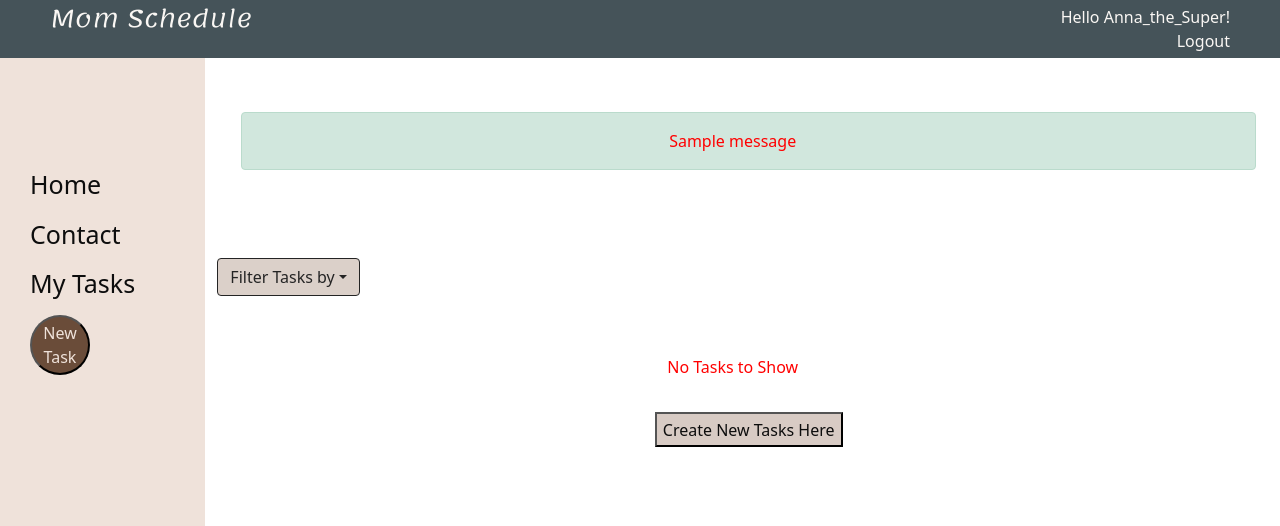
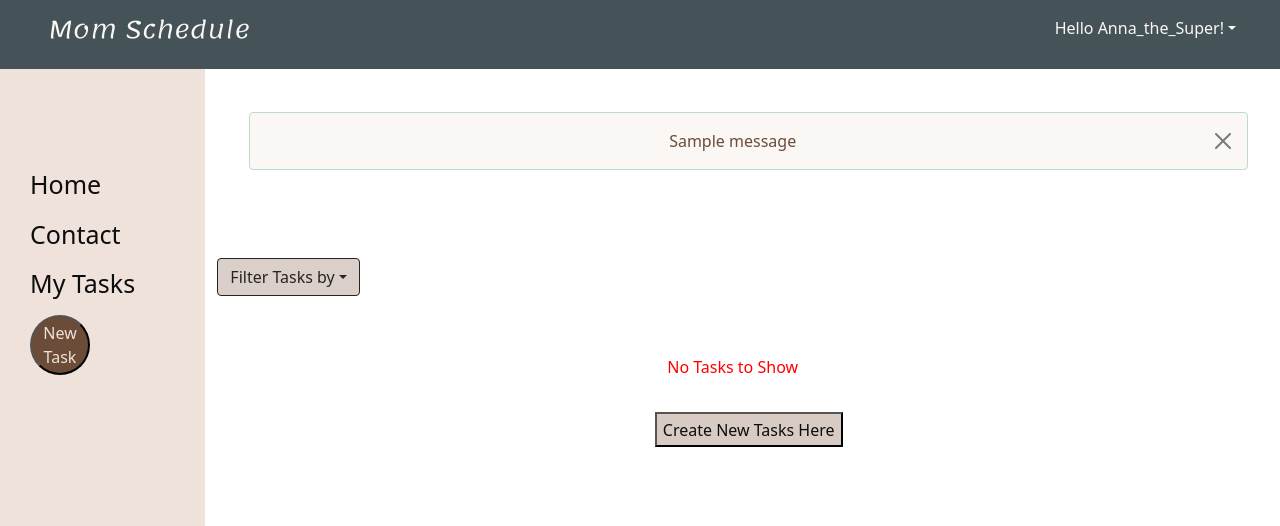
Before and after one commit to annagabain/Mom-Schedule, a Django app: page /all_tasks in a window 1280 px wide. Shown: the top 526 px of the page. Run offline with Django 3.2, Linux system fonts and the light colour scheme; a user stored in the database is signed in; data comes from the database, SQL or seed files in the repository; tables that the repository leaves empty hold one stand-in row (values such as "Sample post"); one stand-in notice (Sample message) is shown; parts of the project's set-up code (start-up, migrations or seed data) failed here and were passed over; some libraries are stand-ins or nearby versions.

Commit message:
Logout dropdown

```diff
--- a/static/css/style.css
+++ b/static/css/style.css
@@ -21,7 +21,7 @@ body {
 }
 
 header {
-    padding: 5px 50px;
+    padding: 1rem 3rem;
     position: fixed;
 }
 
@@ -105,8 +105,25 @@ a:active {
     color: #FAF7F4;
 }
 
-.login-greeting a:hover {
+.login-greeting a:hover
+ {
     color: #D8CBC4;
+}
+
+#login_greeting_logout_button,
+#login_greeting_logout_button a,
+#login_greeting_logout_button a:link,
+#login_greeting_logout_button a:visited,
+#login_greeting_logout_button a:active {
+    color: #0D0D0D;
+    text-decoration: none;
+}
+
+#login_greeting_logout_button a:hover
+ {
+    color: #D8CBC4;
+    background-color: #6A4C39;
+
 }
 
 .main-content {
--- a/templates/base.html
+++ b/templates/base.html
@@ -31,13 +31,15 @@
                 <div class="login-greeting col-lg-2 col-md-2  col-sm-2 col-6">
                     <!-- log in or logout based on authentication status -->
                     {% if user.is_authenticated %}
-                    <span>Hello {{user.username}}!</span>
-                    <br>
-                    <a href="/logout">Logout</a>
+                    <div class="dropdown">
+                            <a class="dropdown-toggle" href="/" role="button" id="dropdownMenuLink" data-bs-toggle="dropdown">Hello {{user.username}}!</a>
+                            <ul class="dropdown-menu">
+                                <li id="login_greeting_logout_button"><a a class="dropdown-item" href="/logout">Logout</a></li>
+                            </ul>
+                    </div>
                     {% else %}
-                    <a href="/login">Login</a>
+                    <li><a href="/login">Login</a></li>
                     {% endif %}
-
                 </div>
             </div>
         </div>
@@ -59,11 +61,13 @@
                     <!-- put main content here -->
 
                     <!-- Bootstrap messages as a user interaction feedback -->
+
                     {% if messages %}
                     {% for message in messages %}
-                    <div class="container-fluid center">
-                        <div class="alert {{ message.tags }} alert-dismissible" role="alert">
-                            <span style="color:red;">{{ message }}</span>
+                    <div class="center">
+                        <div class="alert alert-success {{ message.tags }} alert-dismissible fade show" role="alert" style="background-color: #FAF7F4;">
+                            <span style="color:#6A4C39;">{{ message }}</span>
+                        <button type="button" class="btn-close" data-bs-dismiss="alert" aria-label="Close"></button>
                         </div>
                     </div>
                     {% endfor %}
@@ -100,4 +104,5 @@
         integrity="sha384-JZR6Spejh4U02d8jOt6vLEHfe/JQGiRRSQQxSfFWpi1MquVdAyjUar5+76PVCmYl" crossorigin="anonymous">
     </script>
 </body>
+
 </html>
```
